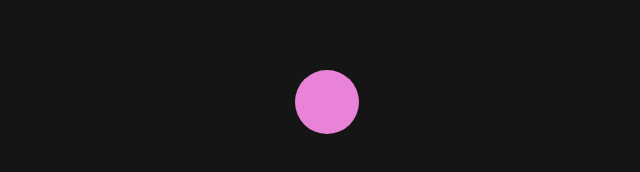
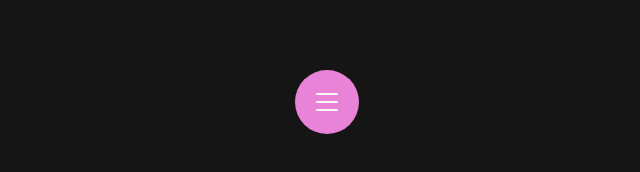
Before and after one commit to LittledoubleU/portfolio-website, a React (Vite) app: page / in a window 1280 px wide. Shown: the part 1022-1194 px from the top of the page, without its empty margins (313-953 px from the left). Built offline with nearby package versions, Linux system fonts and the light colour scheme; a web font is replaced by a local one.

Commit message:
completed all contact 100%

```diff
--- a/src/components/contact/contact.css
+++ b/src/components/contact/contact.css
@@ -2,13 +2,13 @@
     width: 30rem;
     height: 30rem;
 
-    button.main-btn {
+    a.main-btn {
         left: 50%;
         top: 50%;
         transform: translate(-50%, -50%);
     }
 
-    button {
+    a {
         position: absolute;
     }
 
@@ -18,7 +18,7 @@
         left: 50%;
         top: 50%;
 
-        button {
+        a {
             position: absolute;
             right: 0;
             top: 50%;
@@ -26,19 +26,27 @@
         }
     }
 
-    .facebook {
+    a:hover svg {
+        animation: textShaking 2s ease-in-out infinite alternate;
+    }
+
+    svg {
+        width: 50%;
+    }
+
+    .facebook svg{
         rotate: 45deg;
     }
 
-    .github {
+    .github svg{
         rotate: 135deg;
     }
 
-    .gmail {
+    .gmail svg{
         rotate: 225deg;
     }
 
-    .linkedIn {
+    .linkedIn svg{
         rotate: 315deg;
     }
 }
--- a/src/components/contact/contact.jsx
+++ b/src/components/contact/contact.jsx
@@ -1,7 +1,9 @@
 import './contact.css'
-import { useRef, useEffect, useState } from 'react';
-import { useInView, motion, easeOut, spring, delay } from 'framer-motion';
+import { useRef, useEffect, useState, Component } from 'react';
+import { useInView, motion } from 'framer-motion';
 import ContactHeader from './header';
+import ListIcon from '../icon/icon';
+import {FacebookIcon, GithubIcon, LinkedInIcon, EmailIcon, XIcon} from '../icon/icon';
 
 export default function Contact() {
 
@@ -11,78 +13,122 @@ export default function Contact() {
 
     // Debug
     useEffect(() => {
+        if (isInView === false) {
+            setIsOpened(false);
+        }
+        console.log(isCompleted)
         console.log("Contact is in view: ", isInView)
     }, [isInView]);
 
     const [isOpened, setIsOpened] = useState(false);
 
-    const btnMainVariant = {
-        view: {
-            opacity: 1,
-            y: "-50%",
-            scale: [1.25, 1],
+    function btnMainVariant() {
+        return (
+            {
+                initial: {
+                    opacity: 0,
+                    x: "-50%",
+                    y: "50%",
+                    scale: 1
+                },
+                animate: {
+                    opacity: isInView?1:0,
+                    x: "-50%",
+                    y: isInView?"-50%":"50%",
+                    scale: isInView?[1.25, 1]:1,
                     transition: {
-                duration: 0.5,
-                ease: "easeIn",
+                        duration: 0.45,
                         type: "spring",
                         stiffness: 200,
-                delay: 0.75,
                         scale: {
                             duration: 0.25,
-                    delay: 1,
+                            delay: 0.1,
                             ease: "easeIn",
                             type: "spring",
                             stiffness: 200
                         }
                     }
                 },
+                whileTap: {
+                    scale: 0.85,
+                    duration: 0.5
+                }
+            }
+        )
+    }
+
+    const btnContentVariant = (deg) => ({
         open: {
-
+            scale: [0.25, 1.5, 1.5, 1],
+            rotate: deg,
+            width: "40%",
+            transition: {
+                duration: 0.45,
+                type: "spring",
+                stiffness: 75
+            }
         },
         close: {
-
+            scale: 0,
+            rotate: 0,
+            width: 0,
+            transition: {
+                duration: 0.45
             }
         }
+    })
+
+    const content = [{
+        name: "facebook",
+        rotate: '675deg',
+        component: FacebookIcon,
+        href: "https://www.facebook.com/profile.php?id=100002356854112"
+    },
+    {
+        name: "github",
+        rotate: '585deg',
+        component: GithubIcon,
+        href: "https://github.com/LittledoubleU"
+    },
+    {
+        name: "gmail",
+        rotate: '495deg',
+        component: EmailIcon,
+        href: "mailto:sukhum.phonnopparat@gmail.com?subject=Internship%20Confirmation&body=Dear%20Sukhum%2C%0A%0AWe%20are%20pleased%20to%20confirm%20your%20internship%20offer.%20We%20look%20forward%20to%20having%20you%20on%20board.%0A%0ABest%20regards%2C%0A[Your%20Name]%0A[Your%20Position]%0A[Company%20Name]" //lmao
+    },
+    {
+        name: "linkedIn",
+        rotate: '405deg',
+        component: LinkedInIcon,
+        href: "https://www.linkedin.com/in/sukhum-phonnopparat-6718a729a/"
+    }]
 
     return (
         <section className="w-full h-auto flex flex-col justify-center items-center mt-40">
             <ContactHeader />
             <div className="contact-container relative" ref={ref} id="Contact">
-                <motion.button className='rounded-full w-16 h-16 bg-[#e983d8] main-btn'
+                <motion.a className='rounded-full w-16 h-16 bg-[#e983d8] main-btn flex justify-center items-center'
                 onClick={() => setIsOpened(!isOpened)}
-                initial={{x: "-50%", y: "50%", opacity: 0, scale: 1}}
-                animate={isInView ? "view" : ""}
-                variants={btnMainVariant}
-                onAnimationComplete={() => {
-                    setIsCompleted(true)
+                {...btnMainVariant()}
+                >
+                    <ListIcon />
+                </motion.a>
+                {isOpened &&
+                    content.map((item, index) => (
+                        <motion.div className={`${item.name} absolute w-2/5 h-1`}
+                            key={index}
+                            initial={"close"}
+                            animate={isOpened ? "open": "close"}
+                            variants={btnContentVariant(item.rotate)}
+                            whileTap={{
+                                opacity: 0.55
                             }}
-                whileHover={isCompleted?{
-                    scale: 0.85,
-                    duration: 1,
-                    ease: "easeIn",
-                }:{}}
-                onTap={isCompleted?{
-                    scale: 0.5,
-                    duration: 1,
-                    ease: "easeIn",
-                }:{}}
                         >
-                </motion.button>
-                {isOpened === true &&
-                    <>
-                        <div className='facebook absolute w-2/5 h-1'>
-                            <button className='rounded-full w-16 h-16 bg-[#e983d8]'></button>
-                        </div>
-                        <div className='github absolute w-2/5 h-1'>
-                            <button className='rounded-full w-16 h-16 bg-[#e983d8]'></button>
-                        </div>
-                        <div className='gmail absolute w-2/5 h-1'>
-                            <button className='rounded-full w-16 h-16 bg-[#e983d8]'></button>
-                        </div>
-                        <div className='linkedIn absolute w-2/5 h-1'>
-                            <button className='rounded-full w-16 h-16 bg-[#e983d8]'></button>
-                        </div>
-                    </>
+                            <a className='rounded-full w-16 h-16 bg-[#e983d8] flex justify-center items-center' href={item.href} target="_blank" rel="noopener noreferrer">
+                                <item.component />
+                            </a>
+                        </motion.div>
+                    ))
                 }
             </div>
         </section>
--- /dev/null
+++ b/src/components/icon/icon.jsx
@@ -0,0 +1,47 @@
+export default function ListIcon() {
+    return (
+        <svg xmlns="http://www.w3.org/2000/svg" fill="currentColor" className="bi bi-list" viewBox="0 0 16 16">
+            <path fillRule="evenodd" d="M2.5 12a.5.5 0 0 1 .5-.5h10a.5.5 0 0 1 0 1H3a.5.5 0 0 1-.5-.5m0-4a.5.5 0 0 1 .5-.5h10a.5.5 0 0 1 0 1H3a.5.5 0 0 1-.5-.5m0-4a.5.5 0 0 1 .5-.5h10a.5.5 0 0 1 0 1H3a.5.5 0 0 1-.5-.5"/>
+        </svg>
+    )
+}
+
+export function XIcon() {
+    return (
+        <svg xmlns="http://www.w3.org/2000/svg" fill="currentColor" className="bi bi-x-lg" viewBox="0 0 16 16">
+            <path d="M2.146 2.854a.5.5 0 1 1 .708-.708L8 7.293l5.146-5.147a.5.5 0 0 1 .708.708L8.707 8l5.147 5.146a.5.5 0 0 1-.708.708L8 8.707l-5.146 5.147a.5.5 0 0 1-.708-.708L7.293 8z"/>
+        </svg>
+    )
+}
+
+export function FacebookIcon() {
+    return (
+        <svg xmlns="http://www.w3.org/2000/svg" fill="currentColor" className="bi bi-facebook" viewBox="0 0 16 16">
+            <path d="M16 8.049c0-4.446-3.582-8.05-8-8.05C3.58 0-.002 3.603-.002 8.05c0 4.017 2.926 7.347 6.75 7.951v-5.625h-2.03V8.05H6.75V6.275c0-2.017 1.195-3.131 3.022-3.131.876 0 1.791.157 1.791.157v1.98h-1.009c-.993 0-1.303.621-1.303 1.258v1.51h2.218l-.354 2.326H9.25V16c3.824-.604 6.75-3.934 6.75-7.951"/>
+        </svg>
+    )
+}
+
+export function GithubIcon() {
+    return (
+        <svg xmlns="http://www.w3.org/2000/svg" fill="currentColor" className="bi bi-github" viewBox="0 0 16 16">
+            <path d="M8 0C3.58 0 0 3.58 0 8c0 3.54 2.29 6.53 5.47 7.59.4.07.55-.17.55-.38 0-.19-.01-.82-.01-1.49-2.01.37-2.53-.49-2.69-.94-.09-.23-.48-.94-.82-1.13-.28-.15-.68-.52-.01-.53.63-.01 1.08.58 1.23.82.72 1.21 1.87.87 2.33.66.07-.52.28-.87.51-1.07-1.78-.2-3.64-.89-3.64-3.95 0-.87.31-1.59.82-2.15-.08-.2-.36-1.02.08-2.12 0 0 .67-.21 2.2.82.64-.18 1.32-.27 2-.27s1.36.09 2 .27c1.53-1.04 2.2-.82 2.2-.82.44 1.1.16 1.92.08 2.12.51.56.82 1.27.82 2.15 0 3.07-1.87 3.75-3.65 3.95.29.25.54.73.54 1.48 0 1.07-.01 1.93-.01 2.2 0 .21.15.46.55.38A8.01 8.01 0 0 0 16 8c0-4.42-3.58-8-8-8"/>
+        </svg>
+    )
+}
+
+export function LinkedInIcon() {
+    return (
+        <svg xmlns="http://www.w3.org/2000/svg" fill="currentColor" className="bi bi-linkedin" viewBox="0 0 16 16">
+            <path d="M0 1.146C0 .513.526 0 1.175 0h13.65C15.474 0 16 .513 16 1.146v13.708c0 .633-.526 1.146-1.175 1.146H1.175C.526 16 0 15.487 0 14.854zm4.943 12.248V6.169H2.542v7.225zm-1.2-8.212c.837 0 1.358-.554 1.358-1.248-.015-.709-.52-1.248-1.342-1.248S2.4 3.226 2.4 3.934c0 .694.521 1.248 1.327 1.248zm4.908 8.212V9.359c0-.216.016-.432.08-.586.173-.431.568-.878 1.232-.878.869 0 1.216.662 1.216 1.634v3.865h2.401V9.25c0-2.22-1.184-3.252-2.764-3.252-1.274 0-1.845.7-2.165 1.193v.025h-.016l.016-.025V6.169h-2.4c.03.678 0 7.225 0 7.225z"/>
+        </svg>
+    )
+}
+
+export function EmailIcon() {
+    return (
+        <svg xmlns="http://www.w3.org/2000/svg" fill="currentColor" className="bi bi-envelope-open-fill" viewBox="0 0 16 16">
+            <path d="M8.941.435a2 2 0 0 0-1.882 0l-6 3.2A2 2 0 0 0 0 5.4v.314l6.709 3.932L8 8.928l1.291.718L16 5.714V5.4a2 2 0 0 0-1.059-1.765zM16 6.873l-5.693 3.337L16 13.372v-6.5Zm-.059 7.611L8 10.072.059 14.484A2 2 0 0 0 2 16h12a2 2 0 0 0 1.941-1.516M0 13.373l5.693-3.163L0 6.873z"/>
+        </svg>
+    )
+}
--- a/src/components/introduction/introduction.css
+++ b/src/components/introduction/introduction.css
@@ -41,7 +41,7 @@
     }
 
     button:hover {
-        background-color: #ae388b;
+        background-color: var(--hot-pink);
     }
 
     button:hover div {
@@ -62,7 +62,7 @@
     content: "";
     width: 20%;
     aspect-ratio: 1;
-    border-color: #e983d8;
+    border-color: var(--pink);
     border-width: 0.5rem;
 }
 
--- a/src/index.css
+++ b/src/index.css
@@ -4,6 +4,8 @@
 
 :root {
   --grey-color:#0B0D0F;
+  --hot-pink: #ae388b;
+  --pink: #e983d8;
 
   --bg-color: var(--grey-color);
 }
```
Also changed, not shown: src/components/contact/modal.jsx (added), 1 other file (tests, documents, lock files or other folders). Lines whose indentation alone changed are shown as unchanged.
